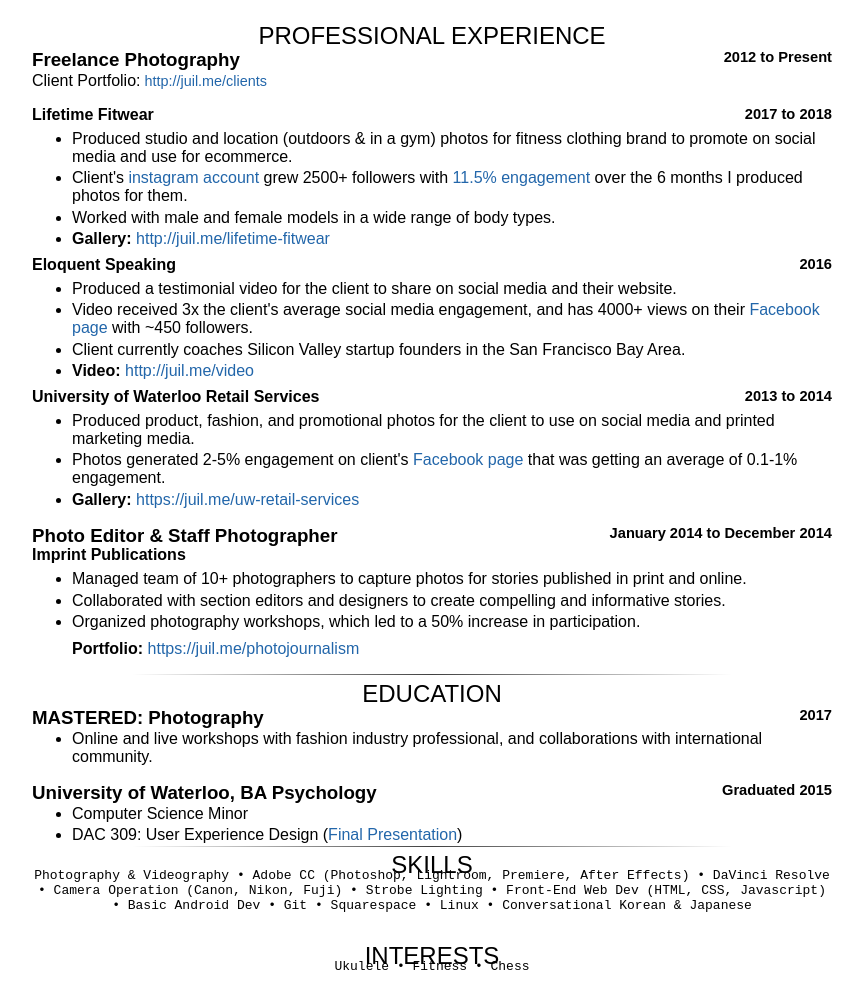
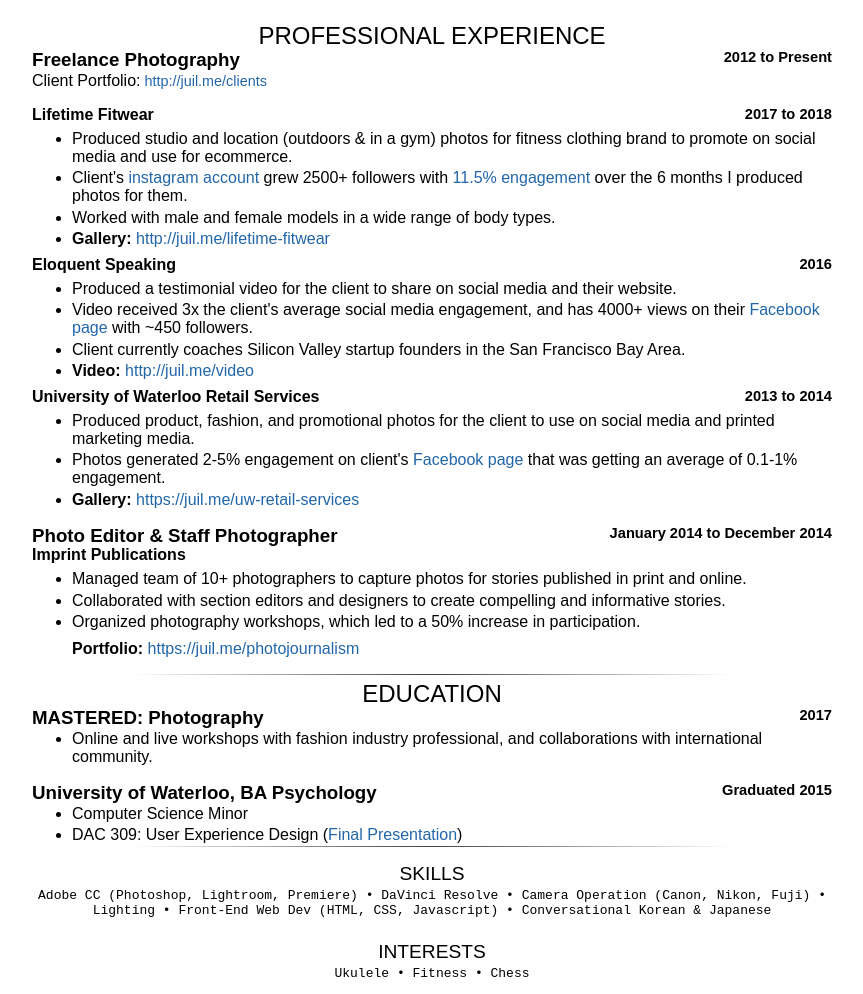
Before and after one commit to juil/resume, a plain HTML site: page resume-photo.html in a window 1280 px wide. Shown: the part 99-1093 px from the top of the page, without its empty margins (208-1071 px from the left). Drawn offline with Linux system fonts and the light colour scheme.

Commit message:
Slim down Skills and Interests

```diff
--- a/resume-photo.html
+++ b/resume-photo.html
@@ -152,11 +152,13 @@
         <h2>SKILLS</h2>
         <p>
           <!-- # Photo -->
-          Photography &amp; Videography • Adobe CC (Photoshop, Lightroom, Premiere, After Effects) • DaVinci Resolve •
-          Camera Operation (Canon, Nikon, Fuji) • Strobe Lighting
+          <!-- Photography &amp; Videography •  -->
+          Adobe CC (Photoshop, Lightroom, Premiere) • DaVinci Resolve •
+          Camera Operation (Canon, Nikon, Fuji) • Lighting
           <!-- # Dev -->
-          • Front-End Web Dev (HTML, CSS, Javascript) • Basic Android Dev • Git • Squarespace • Linux
-          <!-- # Misc -->
+          • Front-End Web Dev (HTML, CSS, Javascript)
+          <!-- • Git • Squarespace • Linux -->
+          <!-- # Language -->
           • Conversational Korean &amp; Japanese
         </p>
       </section>
--- a/resume.css
+++ b/resume.css
@@ -51,6 +51,15 @@ h2 {
   font-weight:300;
   margin-top: 1.2em;
   margin-bottom: -1em;
+}
+
+#skills > h2, #interests > h2 {
+  font-size: 1.2em;
+  margin-bottom: -.5em;
+}
+
+#skills {
+  margin-top: 2.5em;
 }
 
 h3 {
```
